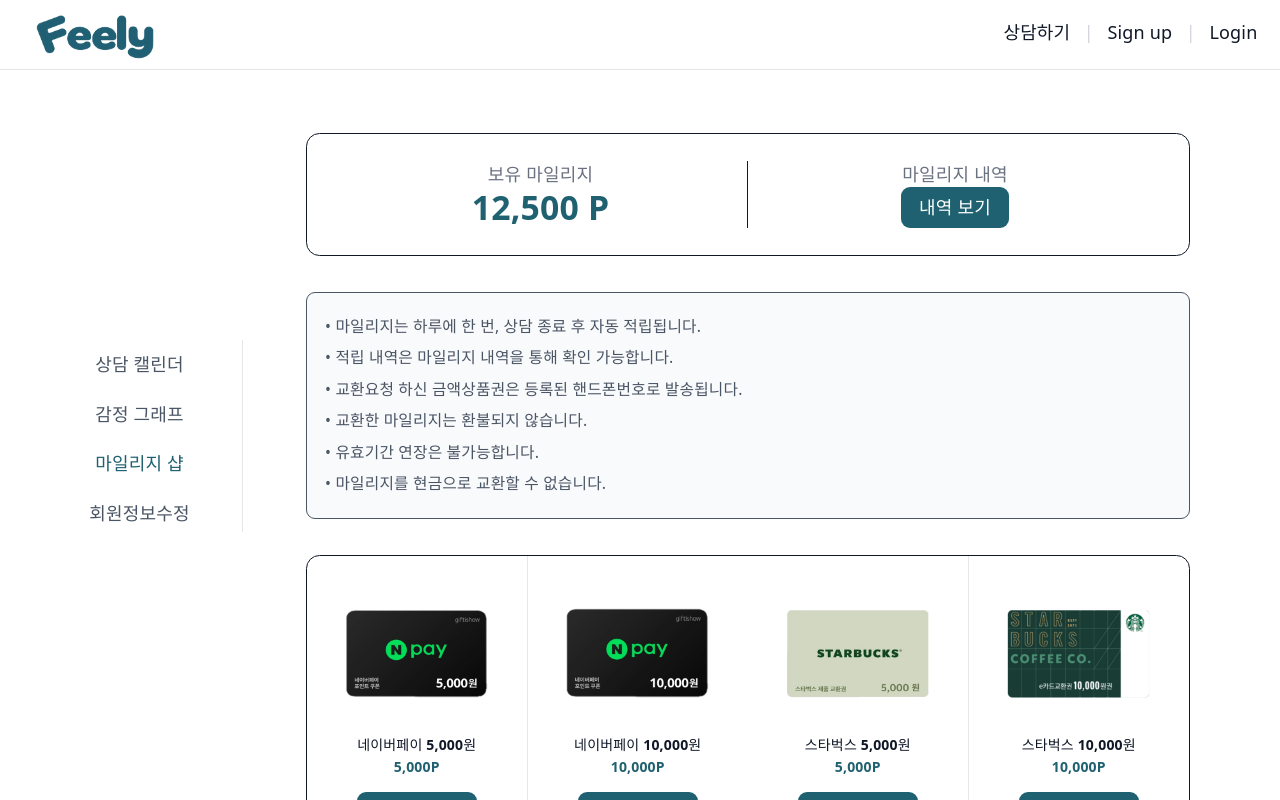
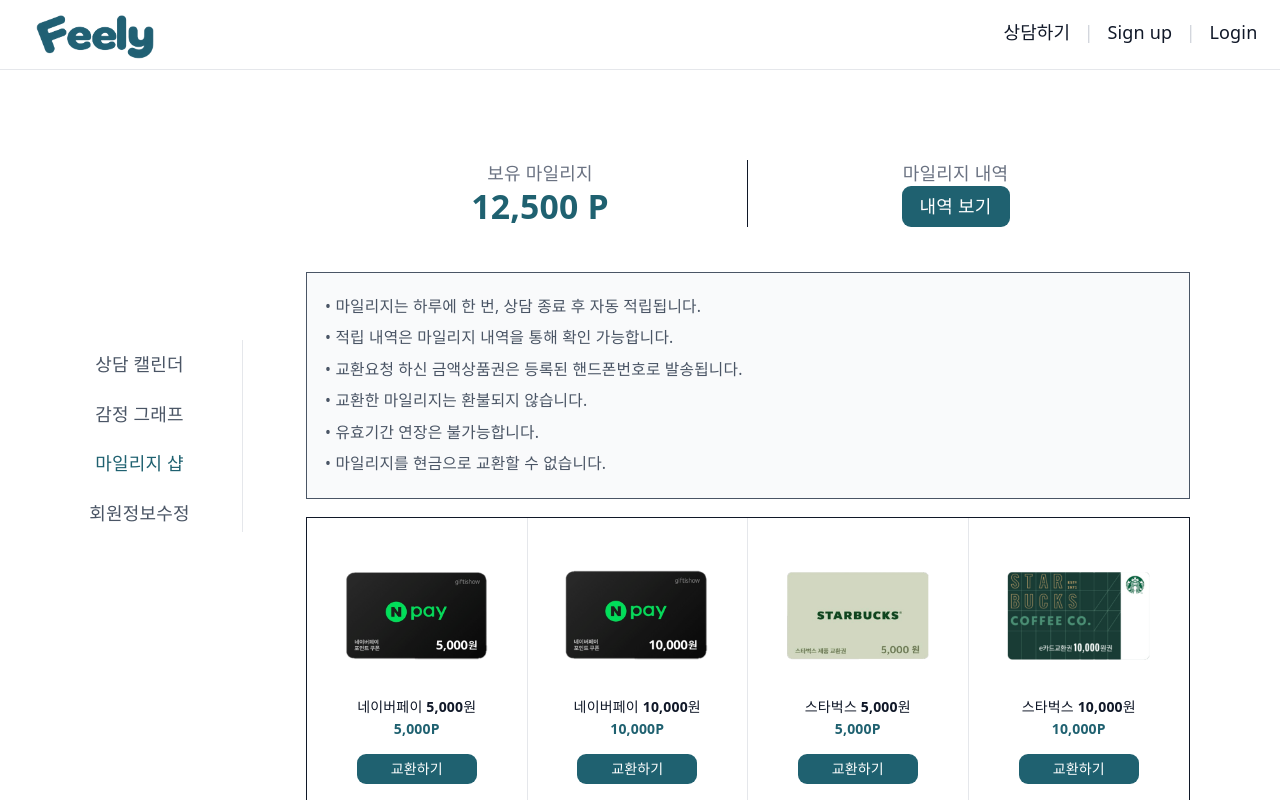
Before and after one commit to 2026-SMHRD-AIC-HealthAX-1/Alphacare, a React (Vite) app in the folder frontend/: page /Feely/MyPage in a window 1280 px wide. Both pictures are taken after a click on the button "마일리지 샵". Shown: the top 800 px of the page. Built offline with nearby package versions, Linux system fonts and the light colour scheme.

Commit message:
마이페이지수정-민지선
라운드처리 삭제
구분선 추가

```diff
--- a/frontend/src/pages/mypages/EmotionCalender.tsx
+++ b/frontend/src/pages/mypages/EmotionCalender.tsx
@@ -66,7 +66,7 @@
       <main className="flex-1 grid grid-cols-12 gap-8">
         {/* 좌측: 캘린더 영역 */}
 
-        <section className="col-span-4 rounded-xl p-6 sticky top-8 h-fit">
+        <section className="col-span-4 p-6 sticky top-8 h-fit">
 
           <div className="relative w-fit mx-auto">
 
@@ -78,7 +78,7 @@
             {/* 캘린더 */}
             <calendar-date
               ref={calendarRef}
-              class="cally bg-base-100 border border-base-300 shadow-lg rounded-box"
+              class="cally bg-base-100 border border-base-300 shadow-lg"
             >
               <svg
                 aria-label="Previous"
@@ -113,13 +113,13 @@
 
         </section>
         {/* 우측: 상담 기록 이미지 규격 비교 (100px ~ 500px) */}
-        <section className="col-span-8 rounded-xl p-6">
+        <section className="col-span-8 p-6">
 
           <div className="space-y-6 max-h-[800px] overflow-y-auto pr-2">
             {logs.map((log) => (
               <div
                 key={log.id}
-                className="border rounded-lg p-5 space-y-4"
+                className="border p-5 space-y-4"
               >
                 {/* 회차 및 시간/감정 헤더 */}
                 <div className="flex justify-between items-center border-b pb-3">
--- a/frontend/src/pages/mypages/Mshop.tsx
+++ b/frontend/src/pages/mypages/Mshop.tsx
@@ -145,7 +145,7 @@
                 <main className="w-full min-w-0">
 
                     {/* 상단 마일리지 영역 */}
-                    <div className="border rounded-xl p-4 sm:p-6 mb-6 sm:mb-8">
+                    <div className=" p-4 sm:p-6 mb-3 sm:mb-4">
                         <div className="grid grid-cols-1 sm:grid-cols-2 divide-y sm:divide-y-0 sm:divide-x">
 
                             {/* 보유 마일리지 */}
@@ -162,7 +162,7 @@
 
                                 <button
                                     onClick={() => setShowHistory(true)}
-                                    className="w-24 h-9 bg-[#1F6170] text-white px-3 py-1 rounded-lg flex items-center justify-center mx-auto"
+                                    className="w-24 h-9 bg-[#1F6170] rounded-lg text-white px-3 py-1 flex items-center justify-center mx-auto"
                                 >
                                     내역 보기
                                 </button>
@@ -172,7 +172,7 @@
                     </div>
 
                     {/* 마일리지 안내 */}
-                    <div className="mb-6 sm:mb-8 p-3 sm:p-4 bg-gray-50 border rounded-lg text-xs sm:text-sm text-gray-600 leading-6 sm:leading-7">
+                    <div className="mb-3 sm:mb-4 p-3 sm:p-4 bg-gray-50 border text-xs sm:text-sm text-gray-600 leading-6 sm:leading-7">
                         <p>• 마일리지는 하루에 한 번, 상담 종료 후 자동 적립됩니다.</p>
                         <p>• 적립 내역은 마일리지 내역을 통해 확인 가능합니다.</p>
                         <p>• 교환요청 하신 금액상품권은 등록된 핸드폰번호로 발송됩니다.</p>
@@ -182,7 +182,7 @@
                     </div>
 
                     {/* 상품권 목록 */}
-                    <div className="border rounded-xl overflow-hidden">
+                    <div className="border overflow-hidden">
                         <div className="grid grid-cols-2 sm:grid-cols-4 items-stretch min-w-0">
                             {products.map((item, idx) => {
 
@@ -357,7 +357,8 @@
             flex flex-col items-center
             min-h-[245px] sm:min-h-[300px]
             border-b border-gray-200
-            ${idx % 2 === 0 ? "border-r border-gray-200 sm:border-r" : ""}
+            ${idx % 2 === 0 ? "border-r border-gray-200" : ""}
+            ${idx % 4 !== 3 ? "sm:border-r sm:border-gray-200" : "sm:border-r-0"}
             sm:[&:nth-child(4n)]:border-r-0
         `}
                                     >
--- a/frontend/src/pages/mypages/MyPage.tsx
+++ b/frontend/src/pages/mypages/MyPage.tsx
@@ -60,7 +60,7 @@
       <main className="flex-1">
         {activeMenu === "profile" && (
   <div className="w-full flex justify-center">
-    <div className="w-full max-w-[800px] border rounded-xl p-6 sm:p-8 dark:border-gray-700">
+    <div className="w-full max-w-[800px] p-6 sm:p-8 dark:border-gray-700">
 
       {/* 제목 */}
       <h2 className="text-xl font-bold text-gray-800 dark:text-gray-100 mb-[80px] text-center">
```
Lines whose indentation alone changed are shown as unchanged.
